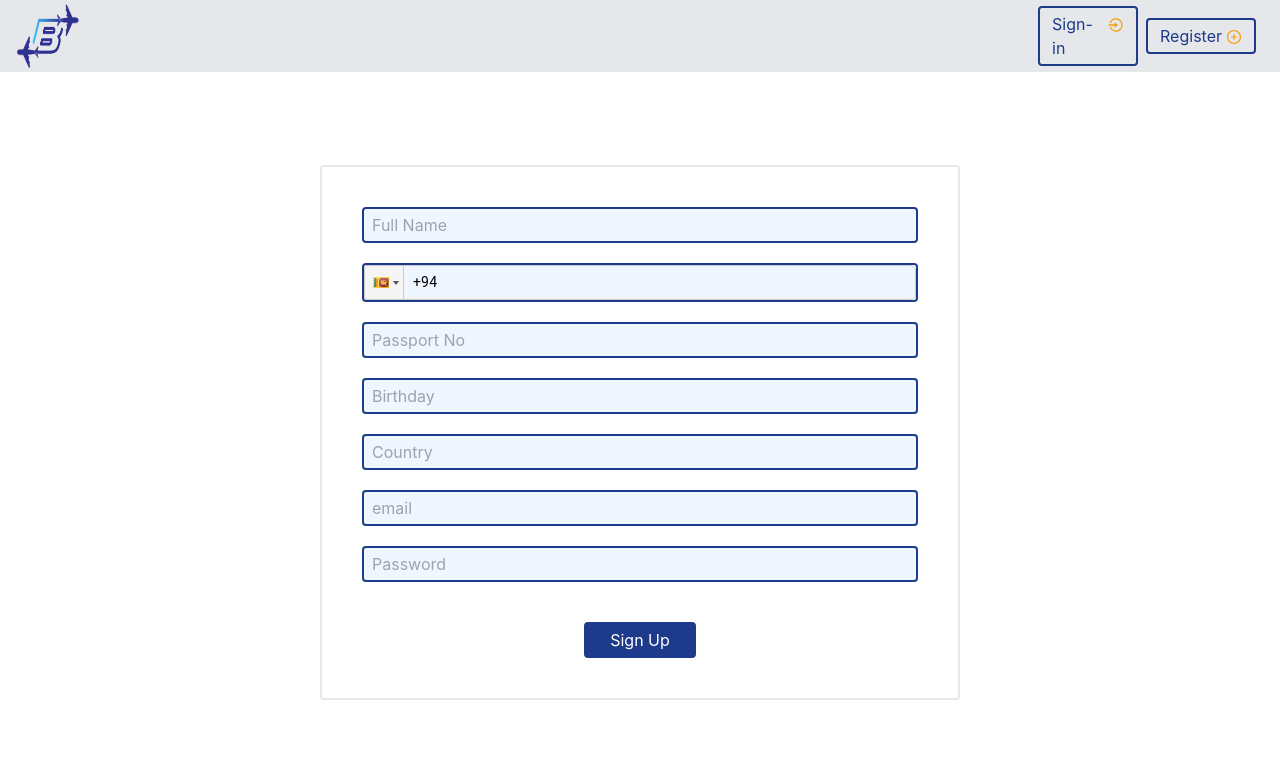
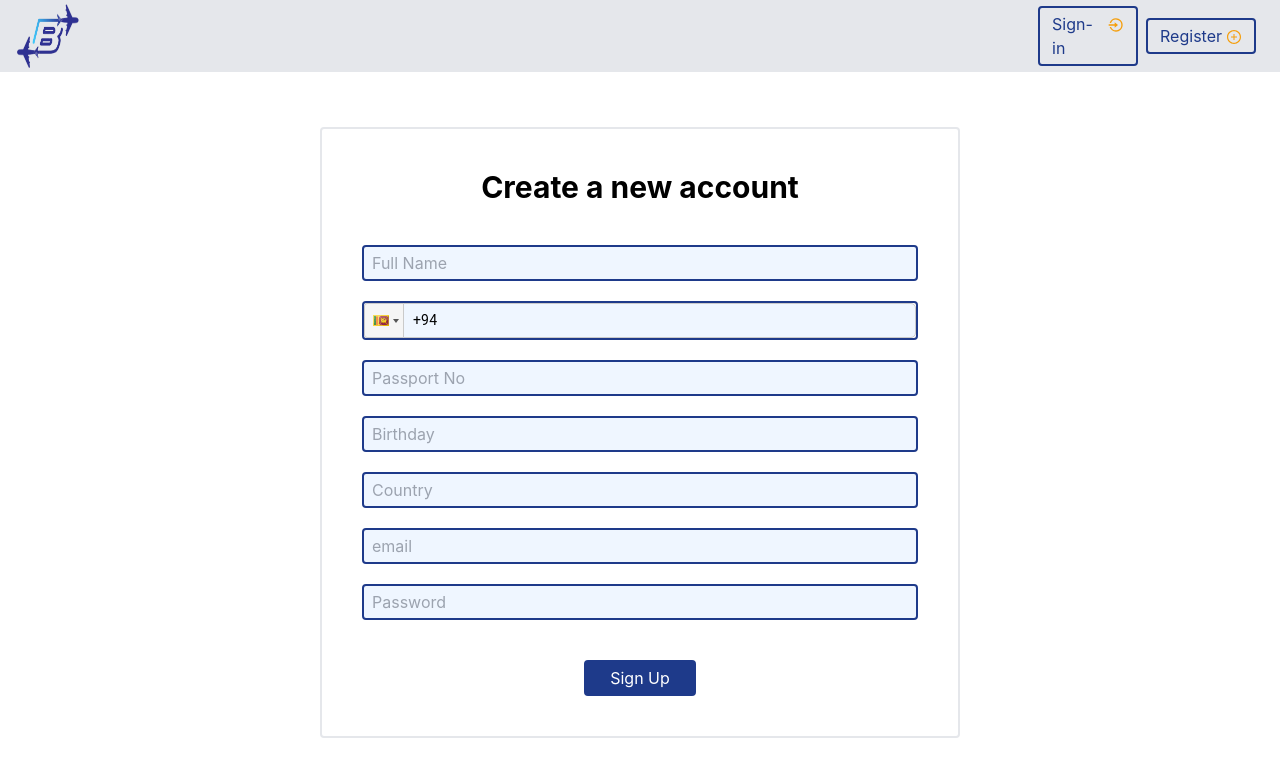
Before and after one commit to kasun7153/B-Airways-frontend, a React (Create React App) app: page /signup in a window 1280 px wide. Shown: the top 776 px of the page. Built offline with nearby package versions, Linux system fonts and the light colour scheme; no server answers.

Commit message:
SignUp Validation

```diff
--- a/src/pages/SignUp.js
+++ b/src/pages/SignUp.js
@@ -86,7 +86,10 @@ class SignUp extends Component {
                 {formik=>(
                     <div className="flex flex-wrap content-center justify-center" style={{height:"90vh"}}>
                         <div className="text-center border-2 p-10 rounded" style={{ width: "50%" }}>
+                        <span className="font-bold block mb-10 text-3xl">Create a new account</span>
+
                         <Form>
+
                             <TextField placeholder="Full Name" name="name" type="text"/>
 
                             <div className="mb-5">
```
Also changed, not shown: 1 other file (tests, documents, lock files or other folders).
